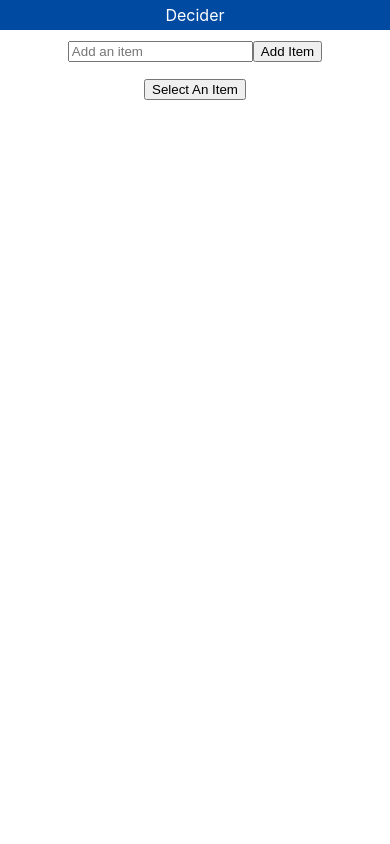
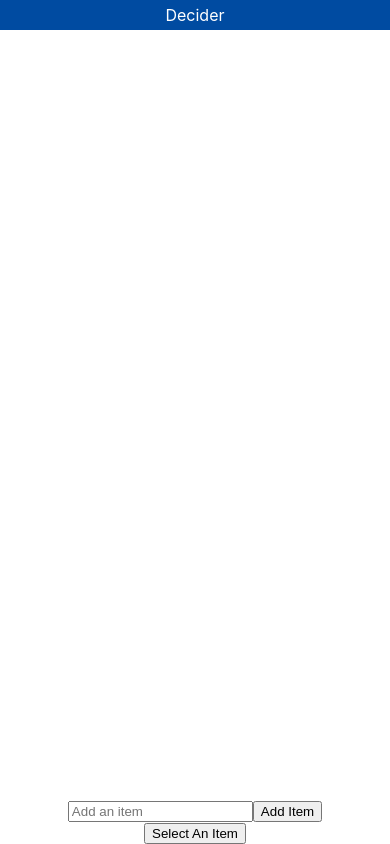
Before and after one commit to ProjectErostribe/decidr, a React (Create React App) app: page / in a window 390 px wide. Built offline with nearby package versions, Linux system fonts and the light colour scheme.

Commit message:
feat(layout): add structural css #2

```diff
--- a/src/App.css
+++ b/src/App.css
@@ -1,40 +1,12 @@
-.App {
-  text-align: center;
+* {
+  box-sizing: border-box;
 }
 
-.App-logo {
-  height: 40vmin;
-  pointer-events: none;
-}
-
-@media (prefers-reduced-motion: no-preference) {
-  .App-logo {
-    animation: App-logo-spin infinite 20s linear;
-  }
-}
-
-.App-header {
-  background-color: #282c34;
-  min-height: 100vh;
+.App {
   display: flex;
   flex-direction: column;
-  align-items: center;
-  justify-content: center;
-  font-size: calc(10px + 2vmin);
-  color: white;
-}
-
-.App-link {
-  color: #61dafb;
-}
-
-@keyframes App-logo-spin {
-  from {
-    transform: rotate(0deg);
-  }
-  to {
-    transform: rotate(360deg);
-  }
+  text-align: center;
+  max-height: 100vh;
 }
 
 header {
@@ -43,3 +15,35 @@ header {
   padding: 5px;
   margin-bottom: 10px;
 }
+
+main {
+  overflow: auto;
+}
+
+footer {
+ /* height: 50px; */
+}
+
+@media screen and (max-width: 800px) {
+
+  .App {
+    height: 100vh;
+  }
+
+  header {
+    flex: 0 0 auto;
+  }
+
+  #add-item {
+    flex: 0 0 auto;
+  }
+
+  main {
+    flex: 1 1 auto;
+  }
+
+  footer {
+    flex: 0 0 auto;
+  }
+
+}
--- a/src/App.js
+++ b/src/App.js
@@ -17,17 +17,21 @@ function App() {
       <header>
         Decider
       </header>
+      <main>
+        {selectedItem.length > 0
+          ? <p>{selectedItem}</p>
+          : <DisplayList
+            listContainer={listContainer}
+          />
+        }
+      </main>
       <AddItem
         listContainer={listContainer}
         setListContainer={setListContainer}
       />
-      {selectedItem.length > 0
-        ? <p>{selectedItem}</p>
-        : <DisplayList
-          listContainer={listContainer}
-        />
-      }
-      <button onClick={selectItem}>Select An Item</button>
+      <footer>
+        <button onClick={selectItem}>Select An Item</button>
+      </footer>
     </div>
   );
 }
--- a/src/Components/AddItem.js
+++ b/src/Components/AddItem.js
@@ -10,9 +10,8 @@ export default function AddItem({ listContainer, setListContainer }) {
   }
 
   return (
-    <form>
+    <form id="add-item">
       <input
-        id="add-item"
         value={newItem}
         onInput={event => setNewItem(event.target.value)}
         placeholder="Add an item"
--- a/src/Components/DisplayList.js
+++ b/src/Components/DisplayList.js
@@ -7,7 +7,7 @@ export default function DisplayList({ listContainer }) {
   );
 
   return (
-    <ol>
+    <ol id="display-list">
       {displayList}
     </ol>
   )
```
